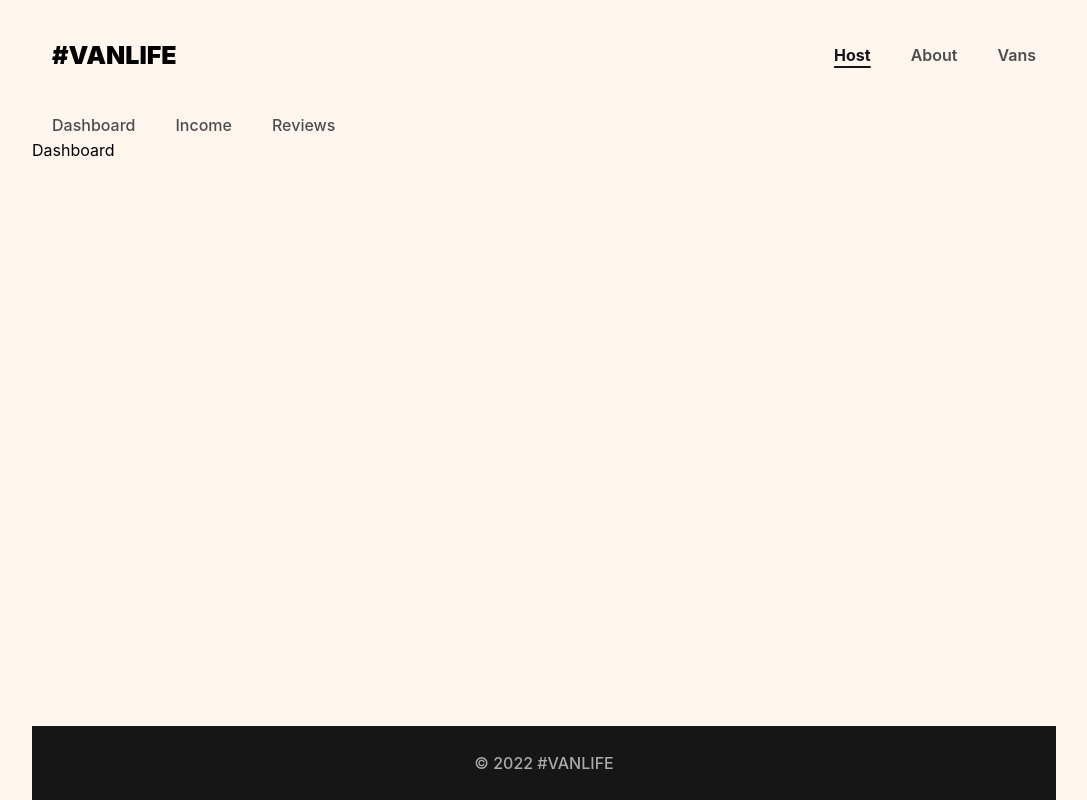
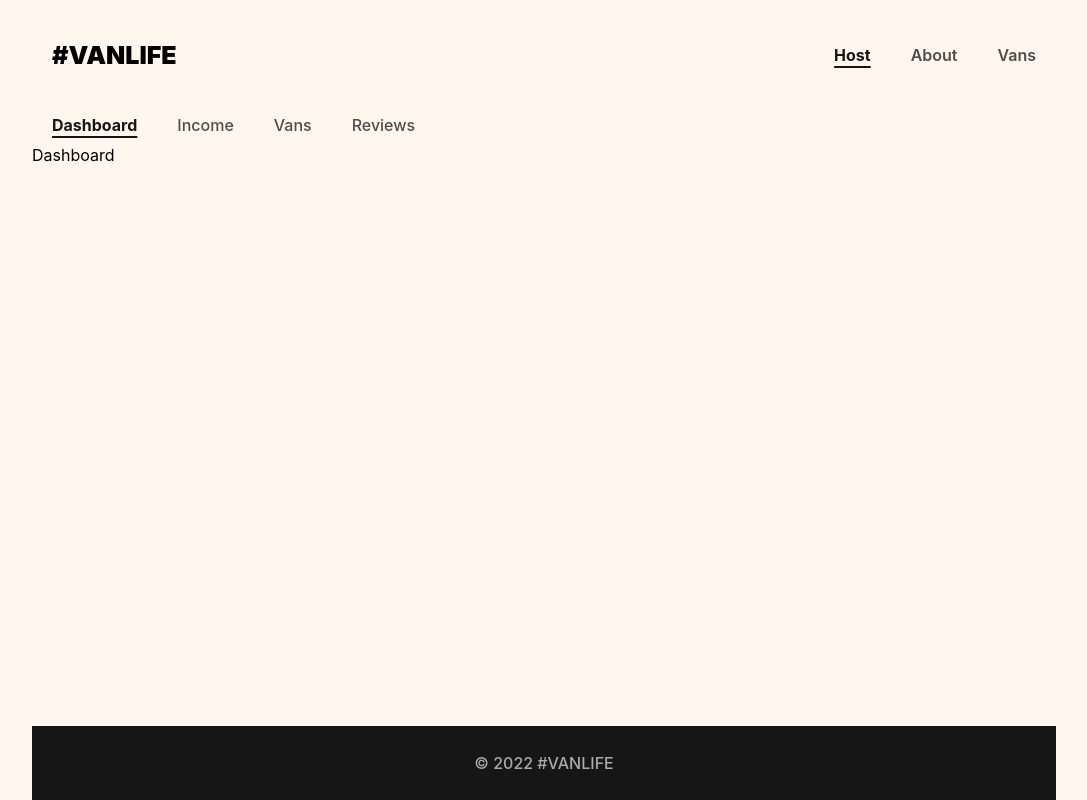
Before and after one commit to clayton-klein/react-router-van-life, a React app: page /host in a window 1280 px wide. Shown: the whole page, without its empty margins (96-1183 px from the left). Built offline with nearby package versions, Linux system fonts and the light colour scheme; the HTML template or start-up script is replaced by a standard one; what miragejs would draw is missing.

Commit message:
refactor: use NavLink instead of Link and add style

```diff
--- a/src/components/pages/Host/HostLayout.jsx
+++ b/src/components/pages/Host/HostLayout.jsx
@@ -1,14 +1,50 @@
 import React from "react";
-import { Link, Outlet } from "react-router-dom";
+import { NavLink, Outlet } from "react-router-dom";
 import "../../../styles/HostLayout.css";
 
 export default function HostLayout() {
+  // style object to inline style the links
+  const activeLink = {
+    color: "#161616",
+    fontWeight: "bold",
+    marginBottom: "5px",
+    paddingBottom: "5px",
+    textDecoration: "underline",
+    textDecorationThickness: "2px",
+    textUnderlineOffset: "5px",
+  };
+
   return (
     <>
       <nav className="host-nav">
-        <Link to="/host"> Dashboard </Link>
-        <Link to="/host/income"> Income </Link>
-        <Link to="/host/reviews"> Reviews </Link>
+        <NavLink
+          to="/host"
+          end // it's necessary, otherwise Dashboard link would always be active and styled as such.
+          style={({ isActive }) => (isActive ? activeLink : null)} // MUST use null instead of an empty string " " in this case, because an style object is being used, otherwise it won't work.
+        >
+          Dashboard
+        </NavLink>
+
+        <NavLink
+          to="/host/income"
+          style={({ isActive }) => (isActive ? activeLink : null)} // MUST use null instead of an empty string " " in this case, because an style object is being used, otherwise it won't work.
+        >
+          Income
+        </NavLink>
+
+        <NavLink
+          to="/host/vans"
+          style={({ isActive }) => (isActive ? activeLink : null)} // MUST use null instead of an empty string " " in this case, because an style object is being used, otherwise it won't work.
+        >
+          Vans
+        </NavLink>
+
+        <NavLink
+          to="/host/reviews"
+          style={({ isActive }) => (isActive ? activeLink : null)} // MUST use null instead of an empty string " " in this case, because an style object is being used, otherwise it won't work.
+        >
+          Reviews
+        </NavLink>
       </nav>
       <Outlet />
     </>
```
